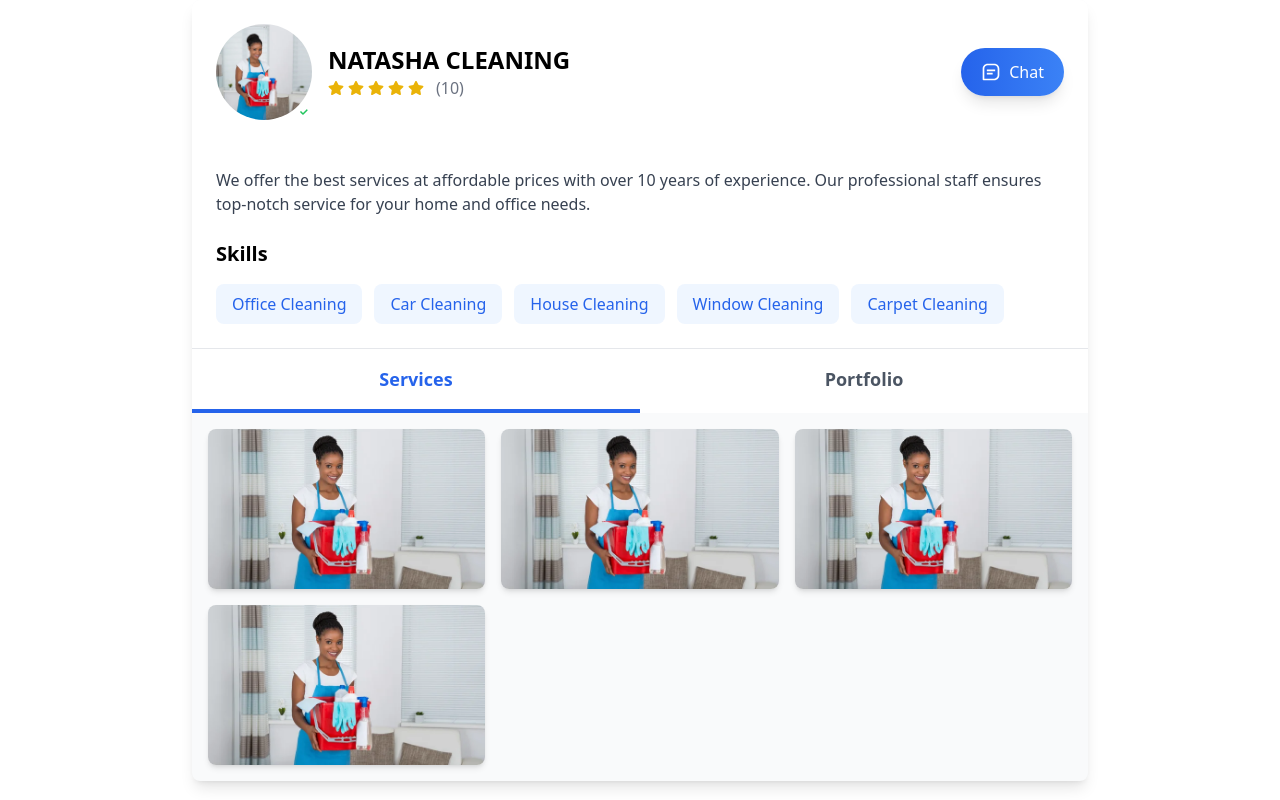
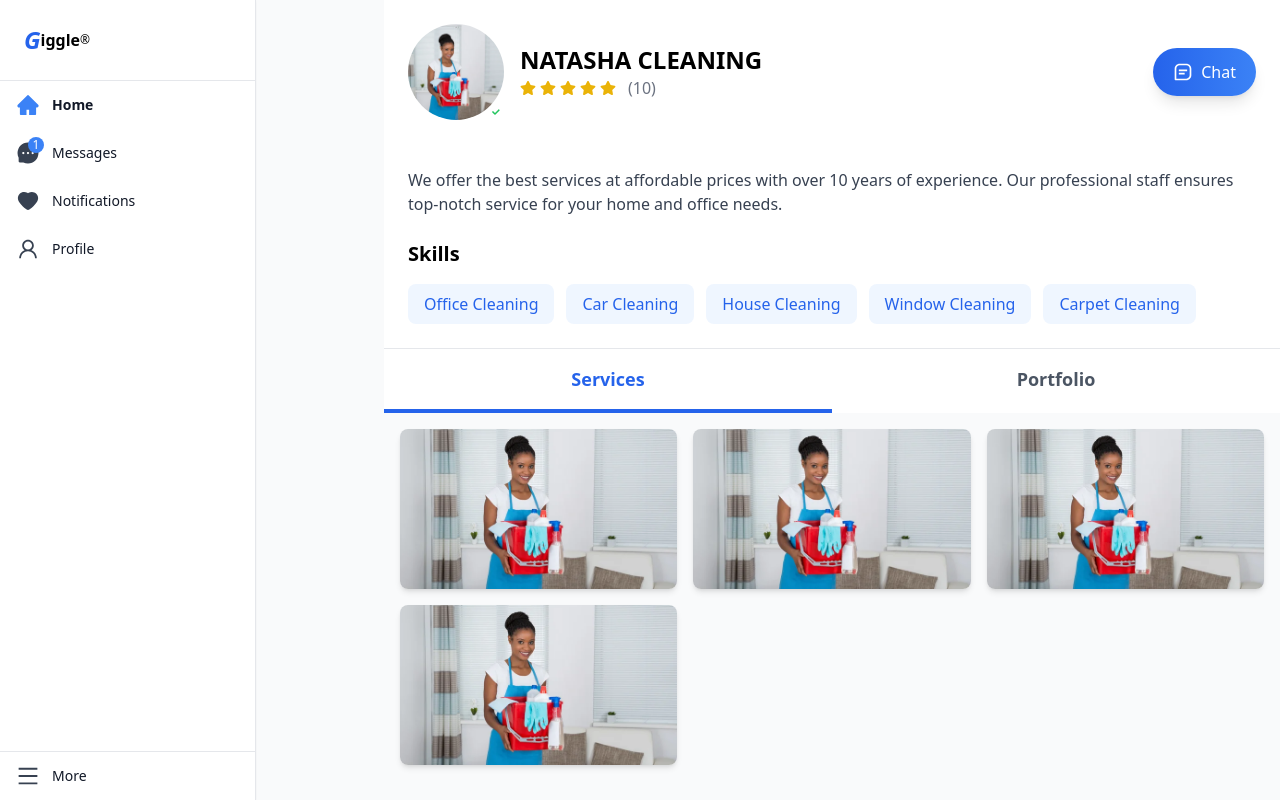
Before and after one commit to jackmangosa1/giggle-frontend, a Next.js app: page /profile in a window 1280 px wide. Built offline with nearby package versions, Linux system fonts and the light colour scheme.

Commit message:
Fix sidebar display on mobile

```diff
--- a/src/app/components/Gallery.tsx
+++ /dev/null
@@ -1,37 +0,0 @@
-import React from "react";
-
-type GalleryProps = {
-  actionText: string;
-  actionIcon: React.ReactNode;
-};
-
-const Gallery: React.FC<GalleryProps> = ({ actionText, actionIcon }) => {
-  const images = [
-    // Array of image URLs
-    "/path/to/image1.jpg",
-    "/path/to/image2.jpg",
-    "/path/to/image3.jpg",
-  ];
-
-  return (
-    <div className="grid grid-cols-2 sm:grid-cols-3 gap-4">
-      {images.map((image, index) => (
-        <div key={index} className="relative group">
-          <img
-            src={image}
-            alt={`Service ${index + 1}`}
-            className="w-full h-full object-cover rounded-lg"
-          />
-          {/* Overlay Action */}
-          <div className="absolute inset-0 bg-black bg-opacity-30 flex items-center justify-center opacity-0 group-hover:opacity-100 transition-opacity">
-            <button className="px-8 py-3 rounded-lg bg-gradient-to-r from-blue-600 to-blue-500 text-white hover:from-blue-700 hover:to-blue-600 transition-all duration-300 text-sm font-medium shadow-sm hover:shadow-md">
-              {actionText}
-            </button>
-          </div>
-        </div>
-      ))}
-    </div>
-  );
-};
-
-export default Gallery;
--- /dev/null
+++ b/src/app/components/Sidebar.tsx
@@ -0,0 +1,108 @@
+import React, { useState } from "react";
+import {
+  AiFillHome,
+  AiFillMessage,
+  AiFillHeart,
+  AiOutlineUser,
+  AiOutlineMenu,
+} from "react-icons/ai";
+import { IconType } from "react-icons";
+
+interface MenuItemProps {
+  icon: IconType;
+  label: string;
+  notifications?: number;
+  isActive?: boolean;
+  onClick?: () => void;
+}
+
+const MenuItem: React.FC<MenuItemProps> = ({
+  icon: Icon,
+  label,
+  notifications = 0,
+  isActive = false,
+  onClick,
+}) => (
+  <button
+    onClick={onClick}
+    className="w-full flex items-center gap-3 px-4 py-3 hover:bg-gray-100 transition-colors duration-200"
+  >
+    <div className="relative">
+      {notifications > 0 && (
+        <div className="absolute -top-1 -right-1 w-4 h-4 bg-blue-500 rounded-full flex items-center justify-center">
+          <span className="text-white text-xs">{notifications}</span>
+        </div>
+      )}
+      <Icon
+        className={`w-6 h-6 ${isActive ? "text-blue-500" : "text-gray-700"}`}
+      />
+    </div>
+    <span
+      className={`hidden md:block text-sm ${
+        isActive ? "font-semibold" : "font-medium"
+      } text-gray-900`}
+    >
+      {label}
+    </span>
+  </button>
+);
+
+interface MenuItem {
+  id: string;
+  icon: IconType;
+  label: string;
+  notifications?: number;
+}
+
+const Sidebar: React.FC = () => {
+  const [activeItem, setActiveItem] = useState<string>("home");
+
+  const menuItems: MenuItem[] = [
+    { id: "home", icon: AiFillHome, label: "Home" },
+    {
+      id: "messages",
+      icon: AiFillMessage,
+      label: "Messages",
+      notifications: 1,
+    },
+    { id: "notifications", icon: AiFillHeart, label: "Notifications" },
+    { id: "profile", icon: AiOutlineUser, label: "Profile" },
+  ];
+
+  return (
+    <div className="fixed left-0 h-full w-16 md:w-64 flex flex-col bg-white border-r shadow-sm">
+      {/* Logo */}
+      <div className="p-4 md:p-6 border-b">
+        <div className="hidden md:flex items-center">
+          <span className="text-blue-600 text-2xl font-bold italic">G</span>
+          <span className="font-semibold">iggle</span>
+          <span className="text-xs align-super">®</span>
+        </div>
+        <div className="md:hidden flex justify-center">
+          <span className="text-blue-600 text-2xl font-bold italic">G</span>
+        </div>
+      </div>
+
+      {/* Navigation */}
+      <nav className="flex-1">
+        {menuItems.map((item) => (
+          <MenuItem
+            key={item.id}
+            icon={item.icon}
+            label={item.label}
+            notifications={item.notifications}
+            isActive={activeItem === item.id}
+            onClick={() => setActiveItem(item.id)}
+          />
+        ))}
+      </nav>
+
+      {/* More Menu */}
+      <div className="border-t">
+        <MenuItem icon={AiOutlineMenu} label="More" />
+      </div>
+    </div>
+  );
+};
+
+export default Sidebar;
--- a/src/app/profile/page.tsx
+++ b/src/app/profile/page.tsx
@@ -6,7 +6,7 @@ import Image from "next/image";
 import { Modal, Button, DatePicker, TimePicker, Rate, Input } from "antd";
 import CleaningImage from "../assets/cleaning.jpg";
 import { StaticImageData } from "next/image";
-
+import Sidebar from "../components/Sidebar";
 // Interfaces
 interface Service {
   id: number;
@@ -218,7 +218,9 @@ const ServiceProviderProfile: React.FC = () => {
   };
 
   return (
-    <div className="w-full max-w-4xl mx-auto bg-gray-50 rounded-lg shadow-lg overflow-hidden">
+    <div className="flex min-h-screen bg-gray-50">
+      <Sidebar />
+      <div className="w-full max-w-4xl mx-auto bg-gray-50 flex-1 ml-16 md:ml-96">
         <div className="bg-white p-4 sm:p-6 flex flex-col sm:flex-row items-center justify-between">
           <div className="flex items-center">
             <div className="relative">
@@ -230,7 +232,9 @@ const ServiceProviderProfile: React.FC = () => {
               <FaCheck className="absolute bottom-0 right-0 text-green-500 bg-white rounded-full p-1" />
             </div>
             <div className="ml-4">
-            <h2 className="text-xl sm:text-2xl font-bold">NATASHA CLEANING</h2>
+              <h2 className="text-xl sm:text-2xl font-bold">
+                NATASHA CLEANING
+              </h2>
               <div className="flex items-center text-gray-500">
                 {[...Array(5)].map((_, i) => (
                   <FaStar key={i} className="mr-1 text-yellow-500" />
@@ -249,9 +253,9 @@ const ServiceProviderProfile: React.FC = () => {
 
         <div className="bg-white p-4 sm:p-6">
           <p className="text-gray-700">
-          We offer the best services at affordable prices with over 10 years of
-          experience. Our professional staff ensures top-notch service for your
-          home and office needs.
+            We offer the best services at affordable prices with over 10 years
+            of experience. Our professional staff ensures top-notch service for
+            your home and office needs.
           </p>
           <div className="mt-4 sm:mt-6">
             <h3 className="text-lg sm:text-xl font-semibold">Skills</h3>
@@ -397,7 +401,9 @@ const ServiceProviderProfile: React.FC = () => {
                         <FaRegUserCircle className="text-gray-400 text-xl" />
                         <span className="font-medium">{review.userName}</span>
                       </div>
-                    <span className="text-sm text-gray-500">{review.date}</span>
+                      <span className="text-sm text-gray-500">
+                        {review.date}
+                      </span>
                     </div>
                     <div className="mt-2">
                       <Rate disabled defaultValue={review.rating} />
@@ -441,7 +447,9 @@ const ServiceProviderProfile: React.FC = () => {
                   <Button
                     type="primary"
                     onClick={handleReviewSubmit}
-                  disabled={newReview.rating === 0 || !newReview.comment.trim()}
+                    disabled={
+                      newReview.rating === 0 || !newReview.comment.trim()
+                    }
                     className="w-full"
                   >
                     Submit Review
@@ -502,6 +510,7 @@ const ServiceProviderProfile: React.FC = () => {
           </div>
         </Modal>
       </div>
+    </div>
   );
 };
 
```
Lines whose indentation alone changed are shown as unchanged.
